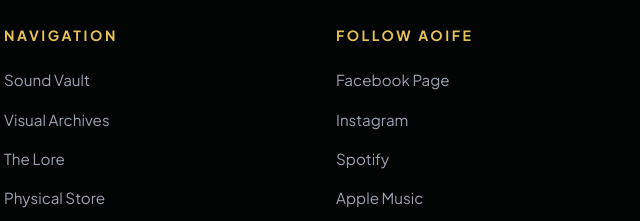
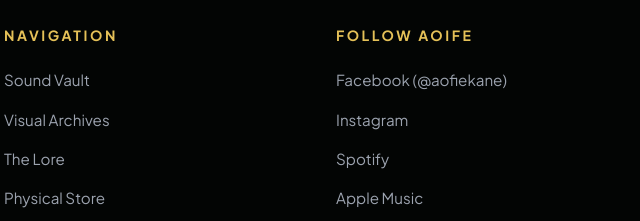
Before and after one commit to dailyflowlabs/aofiekane, a plain HTML site: page index.html in a window 1280 px wide. Shown: the part 7430-7651 px from the top of the page, 636-1276 px from the left. Drawn offline with Linux system fonts and the light colour scheme.

Commit message:
Update official Facebook link to https://www.facebook.com/aofiekane/

```diff
--- a/index.html
+++ b/index.html
@@ -509,7 +509,7 @@
         <div class="footer-nav">
           <h5>FOLLOW AOIFE</h5>
           <ul class="footer-links">
-            <li><a href="https://www.facebook.com/profile.php?id=61594396047655" target="_blank" rel="noopener">Facebook Page</a></li>
+            <li><a href="https://www.facebook.com/aofiekane/" target="_blank" rel="noopener">Facebook (@aofiekane)</a></li>
             <li><a href="https://instagram.com" target="_blank" rel="noopener">Instagram</a></li>
             <li><a href="https://spotify.com" target="_blank" rel="noopener">Spotify</a></li>
             <li><a href="https://apple.com" target="_blank" rel="noopener">Apple Music</a></li>
```
